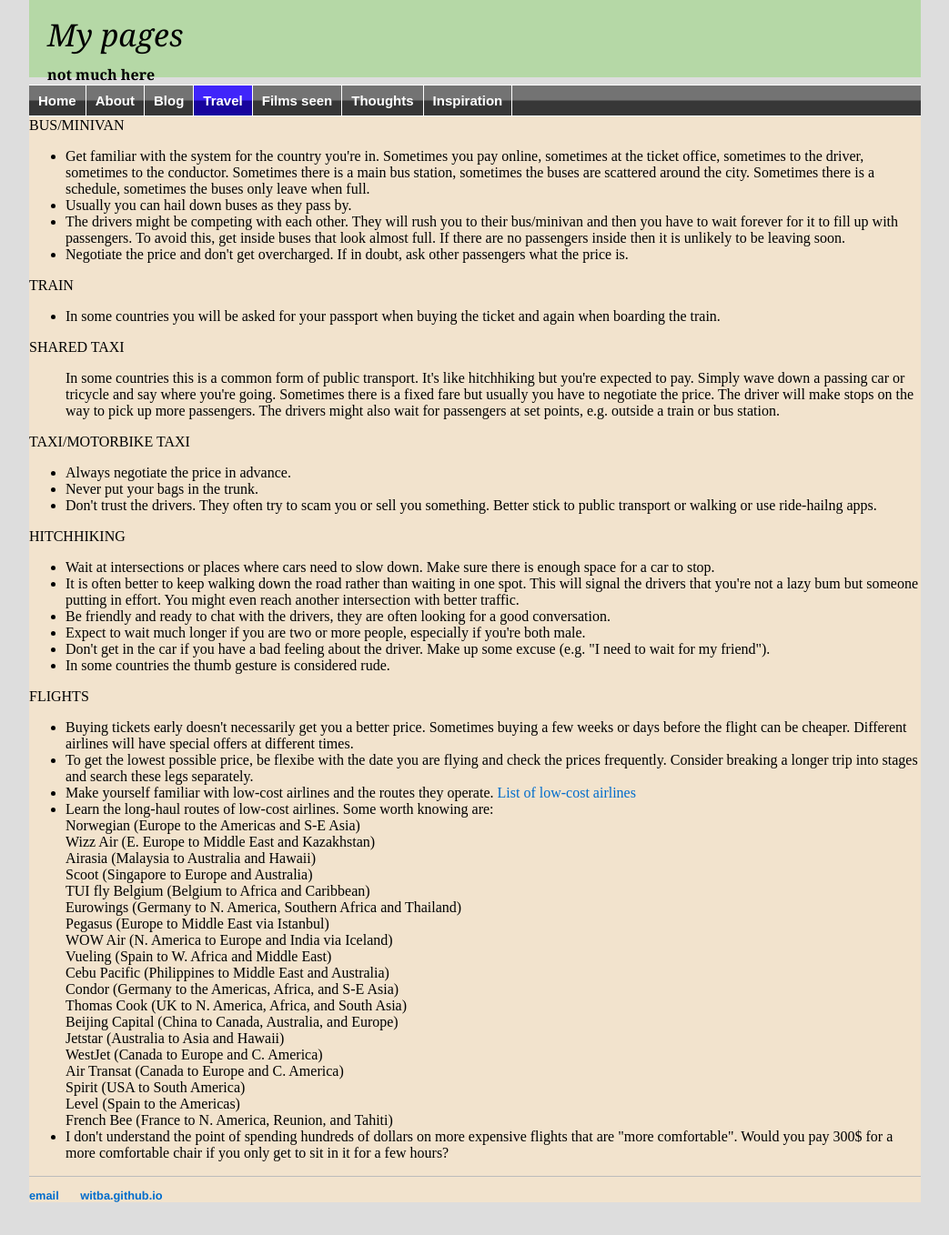
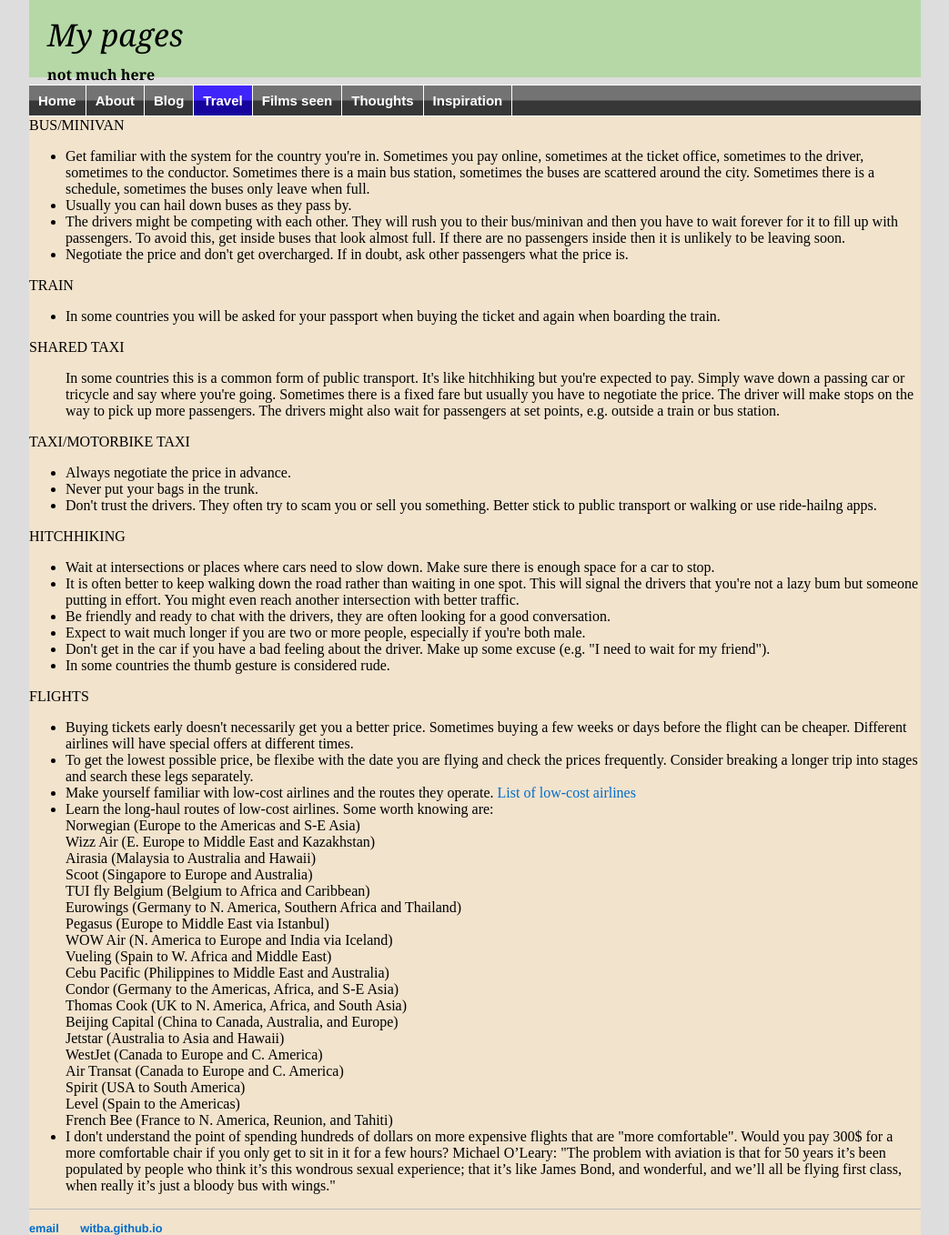
Before and after one commit to witba/witba.github.io, a Jekyll site: the page built from travel/transport.html, in a window 1280 px wide. Shown: the whole page at 91% size, without its empty margins (118-1161 px from the left). Built offline with Jekyll 4.4.1, drawn with Linux system fonts in a browser that asks for light colours; before the commit the page ends 1322 px from its top, so only the background shows below that.

Commit message:
Update transport.html

```diff
--- a/travel/transport.html
+++ b/travel/transport.html
@@ -61,6 +61,6 @@ Air Transat (Canada to Europe and C. America)<br>
 Spirit (USA to South America)<br>
 Level (Spain to the Americas)<br>
 French Bee (France to N. America, Reunion, and Tahiti)<br>
-<li>I don't understand the point of spending hundreds of dollars on more expensive flights that are "more comfortable". Would you pay 300$ for a more comfortable chair if you only get to sit in it for a few hours?
+<li>I don't understand the point of spending hundreds of dollars on more expensive flights that are "more comfortable". Would you pay 300$ for a more comfortable chair if you only get to sit in it for a few hours? Michael O’Leary: "The problem with aviation is that for 50 years it’s been populated by people who think it’s this wondrous sexual experience; that it’s like James Bond, and wonderful, and we’ll all be flying first class, when really it’s just a bloody bus with wings."
 </ul>
 </div>
```
